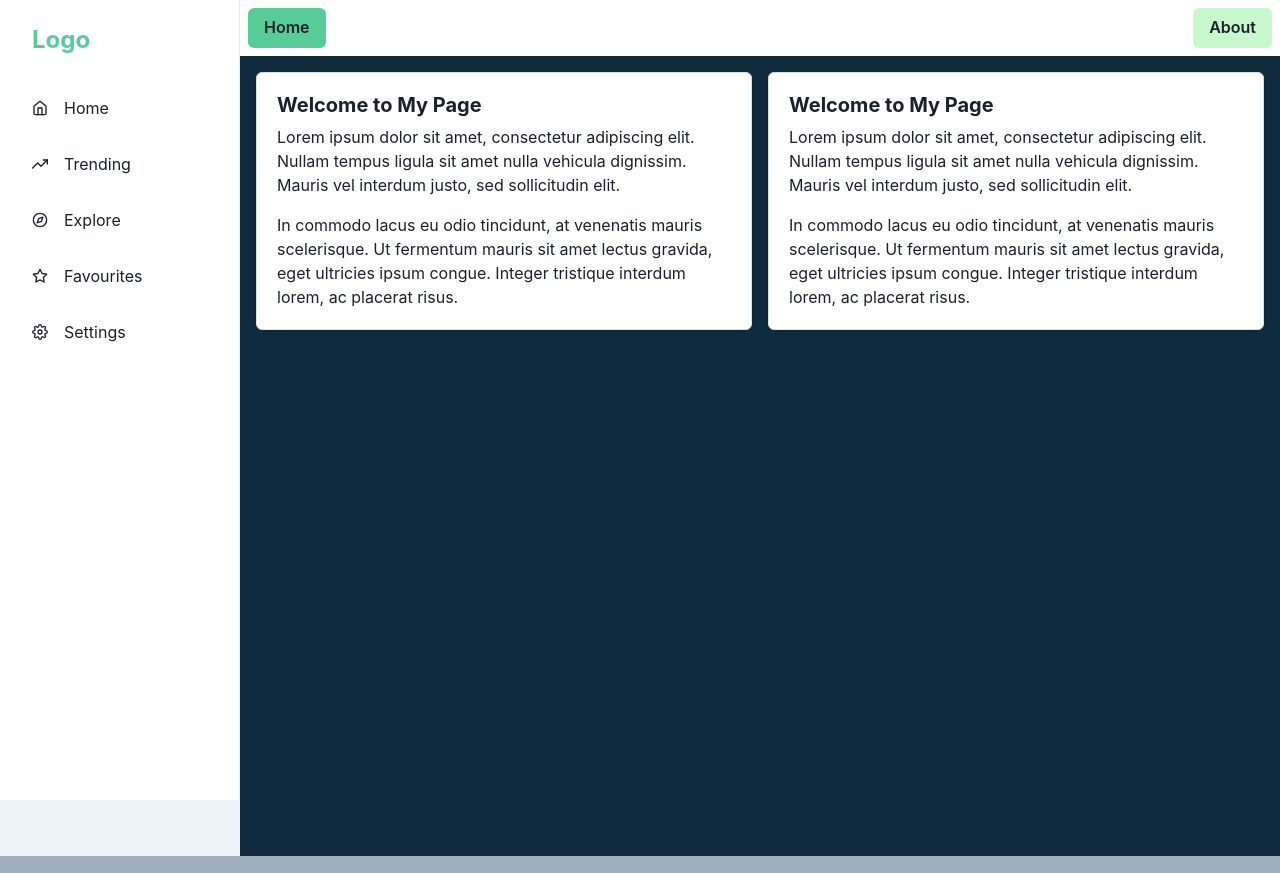
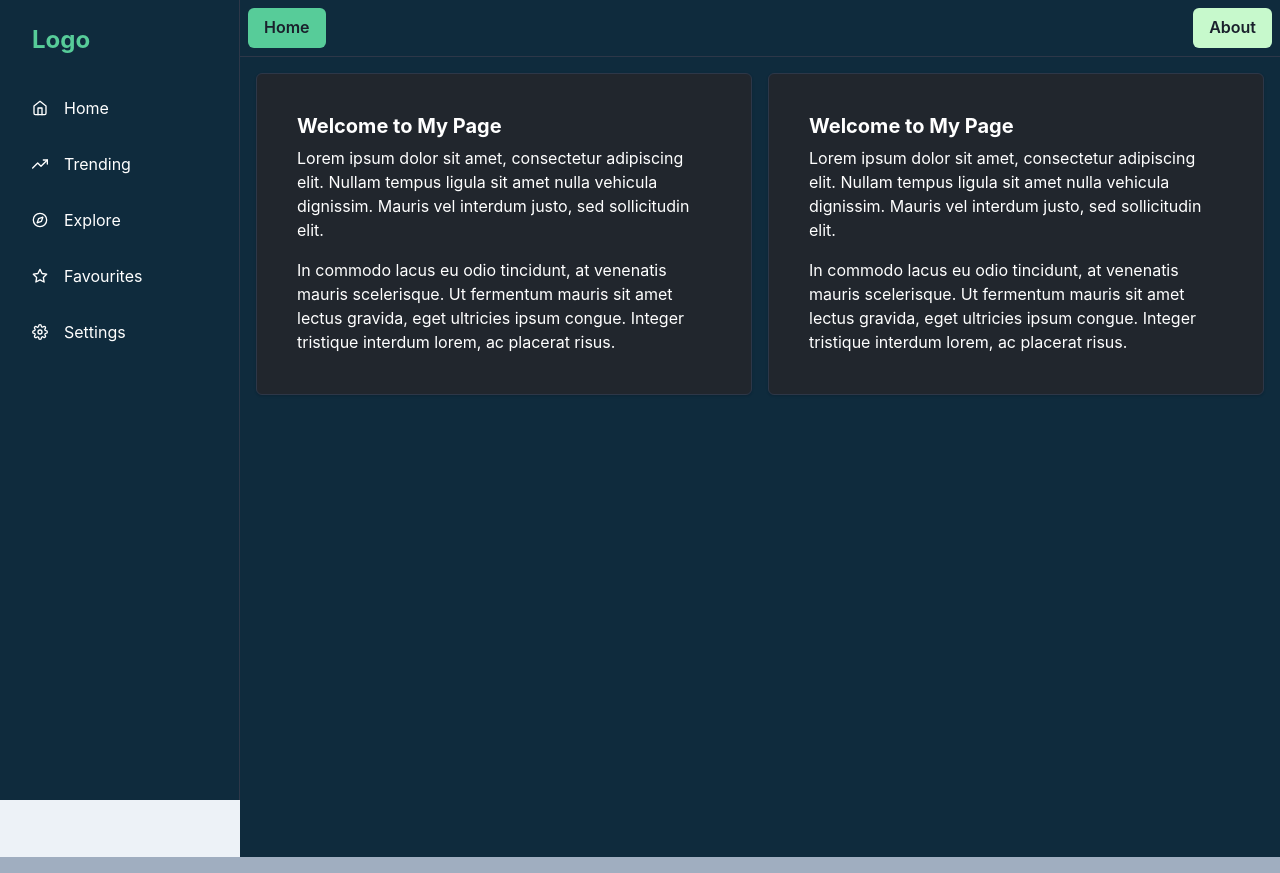
Before and after one commit to Julian-Tipler/social-media-hub, a React (Vite) app: page / in a window 1280 px wide. Built offline with nearby package versions, Linux system fonts and the light colour scheme.

Commit message:
sorted out colors sort of

```diff
--- a/src/App.tsx
+++ b/src/App.tsx
@@ -6,6 +6,7 @@ import {
 } from "react-router-dom";
 import { Home } from "./views/Home/Home";
 import { SidebarLayout } from "./layouts/SidebarLayout";
+import { Card } from "@chakra-ui/react";
 
 const App = () => {
   const router = createBrowserRouter(
--- /dev/null
+++ b/src/components/Card.tsx
@@ -0,0 +1,15 @@
+import { Card as ChakraCard } from "@chakra-ui/react";
+import React from "react";
+
+export function Card({ children }: { children: React.ReactNode }) {
+  return (
+    <ChakraCard
+      h="100%"
+      p="20px"
+      border="1px solid #2d3748"
+      backgroundColor="#21262d"
+    >
+      {children}
+    </ChakraCard>
+  );
+}
--- a/src/layouts/SidebarLayout.tsx
+++ b/src/layouts/SidebarLayout.tsx
@@ -84,9 +84,9 @@ interface SidebarProps extends BoxProps {
 const SidebarContent = ({ onClose, ...rest }: SidebarProps) => {
   return (
     <Box
-      bg={useColorModeValue("white", "gray.900")}
-      borderRight="1px"
-      borderRightColor={useColorModeValue("gray.200", "gray.700")}
+      bg={useColorModeValue("brand.background", "gray.900")}
+      borderRightWidth={1}
+      borderRightColor={"brand.border"}
       w={{ base: "full", md: 60 }}
       pos="fixed"
       h="full"
@@ -128,7 +128,7 @@ const NavItem = ({ icon, children, ...rest }: NavItemProps) => {
         cursor="pointer"
         _hover={{
           bg: "brand.primary",
-          color: "white",
+          color: "text.primary",
         }}
         {...rest}
       >
@@ -137,7 +137,7 @@ const NavItem = ({ icon, children, ...rest }: NavItemProps) => {
             mr="4"
             fontSize="16"
             _groupHover={{
-              color: "white",
+              color: "text.primary",
             }}
             as={icon}
           />
@@ -158,9 +158,9 @@ const MobileNav = ({ onOpen, ...rest }: MobileProps) => {
       px={{ base: 4, md: 24 }}
       height="20"
       alignItems="center"
-      bg={useColorModeValue("white", "gray.900")}
-      borderBottomWidth="1px"
-      borderBottomColor={useColorModeValue("gray.200", "gray.700")}
+      bg={"brand.background"}
+      borderBottomWidth={1}
+      borderBottomColor={"brand.border"}
       justifyContent="flex-start"
       {...rest}
     >
@@ -169,6 +169,7 @@ const MobileNav = ({ onOpen, ...rest }: MobileProps) => {
         onClick={onOpen}
         aria-label="open menu"
         icon={<FiMenu />}
+        color={"white"}
       />
 
       <Text fontSize="2xl" ml="8" fontFamily="monospace" fontWeight="bold">
--- a/src/main.tsx
+++ b/src/main.tsx
@@ -4,8 +4,9 @@ import App from "./App.tsx";
 import { ChakraProvider } from "@chakra-ui/react";
 import { extendTheme } from "@chakra-ui/react";
 import { colors, components, styles } from "./theme";
-
+console.log(components)
 const theme = extendTheme({ colors, components, styles });
+console.log(theme)
 
 ReactDOM.createRoot(document.getElementById("root")!).render(
   <React.StrictMode>
--- a/src/theme/colors.ts
+++ b/src/theme/colors.ts
@@ -4,10 +4,11 @@ export const colors = {
     secondary: "#C7F9CC",
     tertiary: "#38A3A5",
     background: "#0F2B3D",
+    border: "#2d3748",
   },
   text: {
-    primary: "#333333",
-    secondary: "#666666",
+    primary: "#ffffff", // Change to a suitable color for primary text in dark mode
+    secondary: "#cccccc", // Change to a suitable color for secondary text in dark mode
     tertiary: "#999999",
   },
   transparent: "transparent",
--- a/src/theme/components.ts
+++ b/src/theme/components.ts
@@ -1,11 +1,42 @@
+import { defineStyleConfig } from "@chakra-ui/react";
+import { colors } from "./colors";
+
+const CardBody = defineStyleConfig({
+  baseStyle: {
+    backgroundColor: "#21262d",
+    fontWeight: "bold",
+    border: "1px solid red",
+  },
+});
+
+const Text = defineStyleConfig({
+  baseStyle: {
+    color: colors.text.primary,
+  },
+});
+
+const Heading = defineStyleConfig({
+  baseStyle: {
+    color: colors.text.primary,
+  },
+});
+
+const Button = defineStyleConfig({
+  baseStyle: {
+    color: colors.text.primary,
+  },
+});
+
+const NavLink = defineStyleConfig({
+  baseStyle: {
+    color: colors.text.primary,
+  },
+});
 
 export const components = {
-  Button: {
-    variants: {
-      "with-shadow": {
-        bg: "red.400",
-        boxShadow: "0 0 2px 2px #efdfde",
-      },
-    },
-  },
+  CardBody,
+  Text,
+  Heading,
+  Button,
+  NavLink,
 };
--- a/src/theme/styles.ts
+++ b/src/theme/styles.ts
@@ -4,6 +4,7 @@ export const styles = {
     // styles for the `body`
     body: {
       bg: "gray.400",
+      color: "#fff"
     },
     // styles for the `a`
     a: {
--- a/src/views/Home/Home.tsx
+++ b/src/views/Home/Home.tsx
@@ -2,7 +2,6 @@ import { Grid, GridItem } from "@chakra-ui/react";
 import Welcome from "./Welcome";
 
 export const Home = () => {
-  console.log("Home");
   return (
     <Grid
       h="800px"
--- a/src/views/Home/Welcome.tsx
+++ b/src/views/Home/Welcome.tsx
@@ -1,22 +1,24 @@
-import { Box, Card, Heading, Text } from "@chakra-ui/react";
+import { Box, CardBody, Heading, Text } from "@chakra-ui/react";
+import { Card } from "../../components/Card";
 
 function Welcome() {
   return (
-    <Card h="100%" p="20px" border="1px solid #ddd">
+    <Card>
+      <CardBody>
         <Heading as="h2" size="md" mb={2}>
           Welcome to My Page
         </Heading>
         <Text mb={4}>
           Lorem ipsum dolor sit amet, consectetur adipiscing elit. Nullam tempus
-        ligula sit amet nulla vehicula dignissim. Mauris vel interdum justo, sed
-        sollicitudin elit.
+          ligula sit amet nulla vehicula dignissim. Mauris vel interdum justo,
+          sed sollicitudin elit.
         </Text>
-
         <Text>
-        In commodo lacus eu odio tincidunt, at venenatis mauris scelerisque. Ut
-        fermentum mauris sit amet lectus gravida, eget ultricies ipsum congue.
-        Integer tristique interdum lorem, ac placerat risus.
+          In commodo lacus eu odio tincidunt, at venenatis mauris scelerisque.
+          Ut fermentum mauris sit amet lectus gravida, eget ultricies ipsum
+          congue. Integer tristique interdum lorem, ac placerat risus.
         </Text>
+      </CardBody>
     </Card>
   );
 }
--- a/src/views/global/Topbar.tsx
+++ b/src/views/global/Topbar.tsx
@@ -7,7 +7,9 @@ export const Topbar = () => {
       display={{ base: "none", md: "flex" }}
       justifyContent={"space-between"}
       p={2}
-      bg={useColorModeValue("white", "gray.900")}
+      bg={"brand.background"}
+      borderBottomWidth={1}
+      borderBottomColor={"brand.border"}
     >
       <Button bg={"brand.primary"}>
         <NavLink to="/">Home</NavLink>
```
Lines whose indentation alone changed are shown as unchanged.
